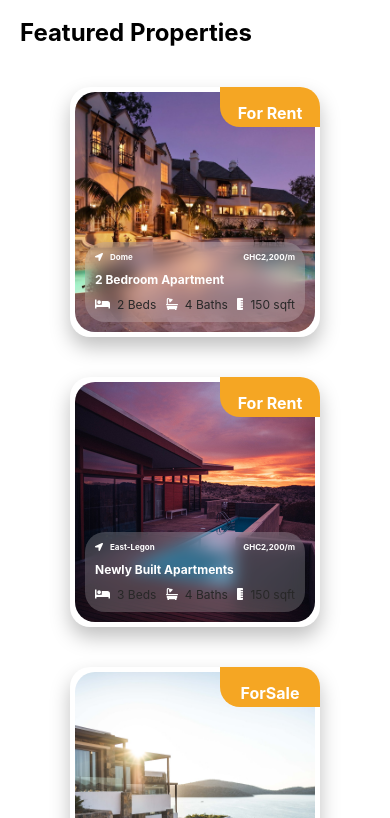
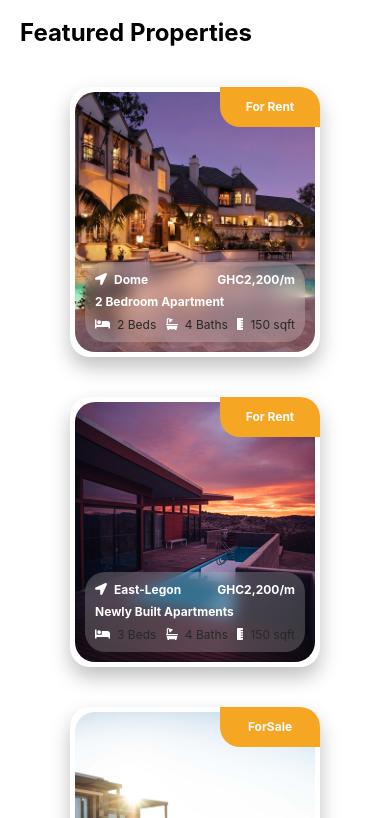
Before and after one commit to tosebikan/richhomesgh, a React (Create React App) app: page / in a window 390 px wide. Shown: the part 846-1664 px from the top of the page. Built offline with nearby package versions, Linux system fonts and the light colour scheme.

Commit message:
card larger on smaller devices

```diff
--- a/src/components/Card.css
+++ b/src/components/Card.css
@@ -193,18 +193,18 @@
 @media (max-width: 400px) {
   .card-container {
     width: 250px;
-    height: 250px;
+    height: 270px;
     margin: 20px;
   }
 
   .card-image-container {
     width: 240px;
-    height: 240px;
+    height: 260px;
   }
 
   .card-container img {
     width: 240px;
-    height: 240px;
+    height: 260px;
   }
 
   .card-container img:hover {
@@ -219,11 +219,11 @@
   }
 
   .card-info-top {
-    font-size: 8px;
+    font-size: 12px;
   }
 
   .card-info-mid {
-    font-size: 8px;
+    font-size: 12px;
   }
   .card-info-mid p {
     margin-left: 7px;
@@ -247,7 +247,7 @@
   }
 
   .card-tag p {
-    font-size: 16px;
+    font-size: 12px;
     color: white;
     font-weight: 700;
   }
```
